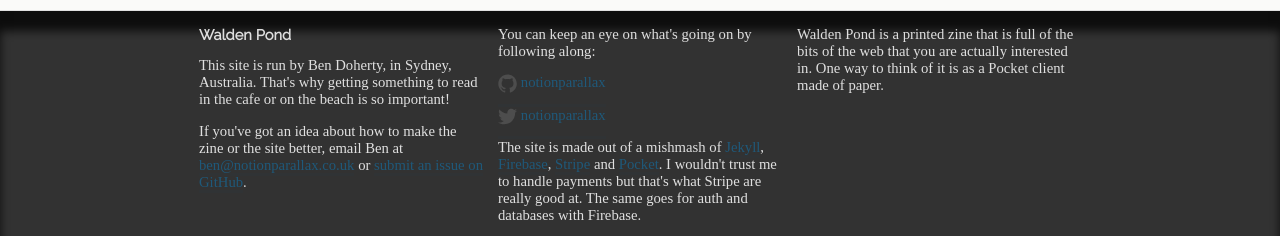
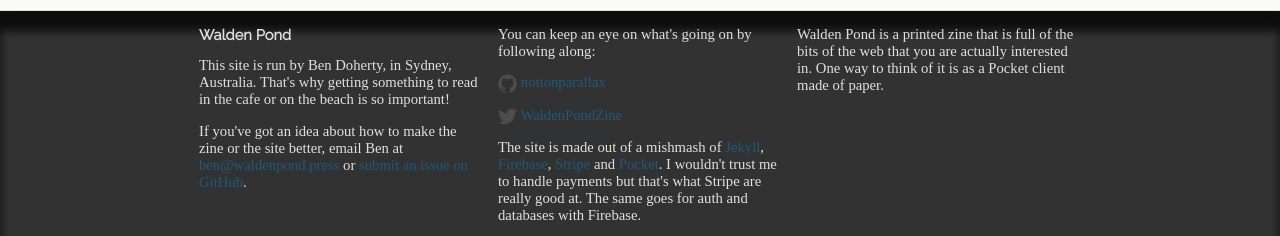
Before and after one commit to notionparallax/wp2frontEnd, a Jekyll site: the page built from privacy.md, in a window 1280 px wide. Shown: the part 713-949 px from the top of the page. Built offline with Jekyll 4.4.1, drawn with Linux system fonts in a browser that asks for light colours; some web fonts are replaced; comment, search, counter and statistics services are not loaded.

Commit message:
new data

```diff
--- a/_config.yml
+++ b/_config.yml
@@ -5,14 +5,14 @@
 # in the templates via {{ site.myvariable }}.
 
 title: Walden Pond
-email: ben@notionparallax.co.uk
+email: ben@waldenpond.press
 description: >- # this means to ignore newlines until "baseurl:"
   Walden Pond is a printed zine that is full of the bits of the web that you
   are actually interested in. One way to think of it is as a Pocket client made
   of paper.
 baseurl: "" # the subpath of your site, e.g. /blog
 url: "https://waldenpond.press" # the base hostname & protocol for your site, e.g. http://example.com
-twitter_username: notionparallax
+twitter_username: WaldenPondZine
 github_username: notionparallax
 
 author:
```
